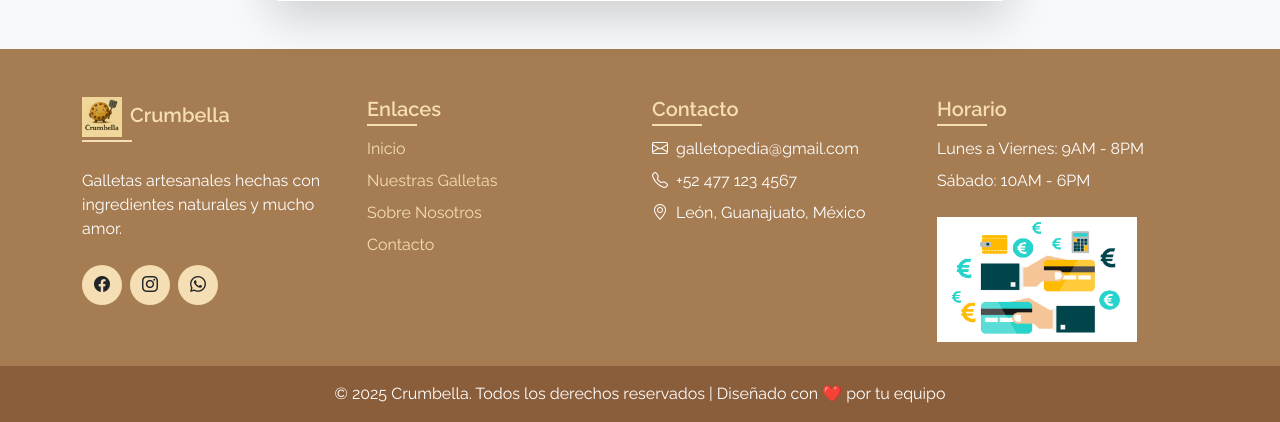
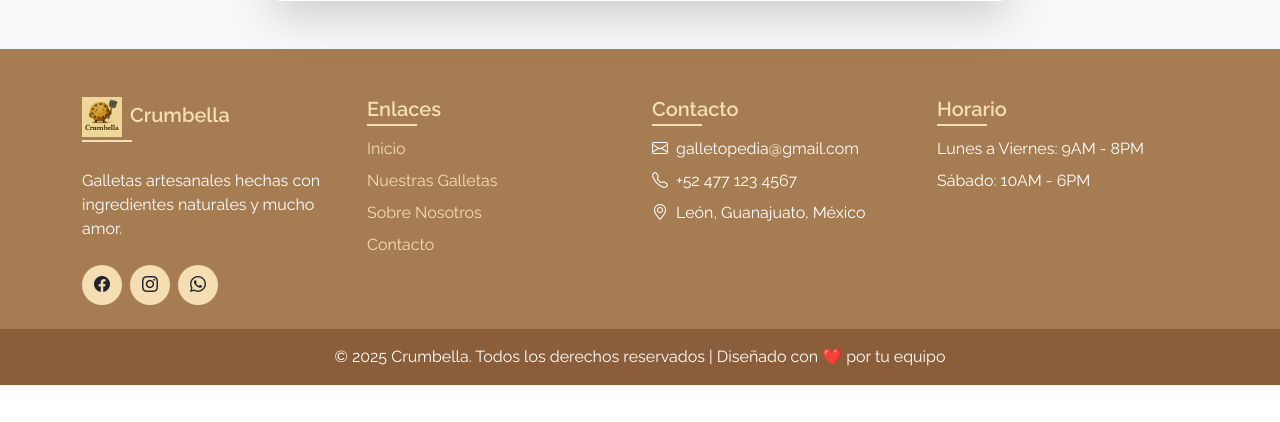
Before and after one commit to JonathanMM03/Galletopedia, a Flask app: page /auth/detalles in a window 1280 px wide. Shown: the part 1139-1561 px from the top of the page. After the commit the page ends 1524 px from the top, so only its background shows below. Run offline with Flask 3, Linux system fonts and the light colour scheme; a user stored in the database is signed in; data comes from the database, SQL or seed files in the repository; parts of the project's set-up code (start-up, migrations or seed data) failed here and were passed over; some libraries are stand-ins or nearby versions.

Commit message:
Actualizacion de footer

```diff
--- a/templates/layout.html
+++ b/templates/layout.html
@@ -264,9 +264,6 @@
             <li class="mb-2">Lunes a Viernes: 9AM - 8PM</li>
             <li>Sábado: 10AM - 6PM</li>
           </ul>
-          <div class="mt-4">
-            <img src="static/img/payment-methods.png" alt="Métodos de pago" class="img-fluid" style="max-width: 200px;">
-          </div>
         </div>
       </div>
     </div>
```
Also changed, not shown: 1 other file.
